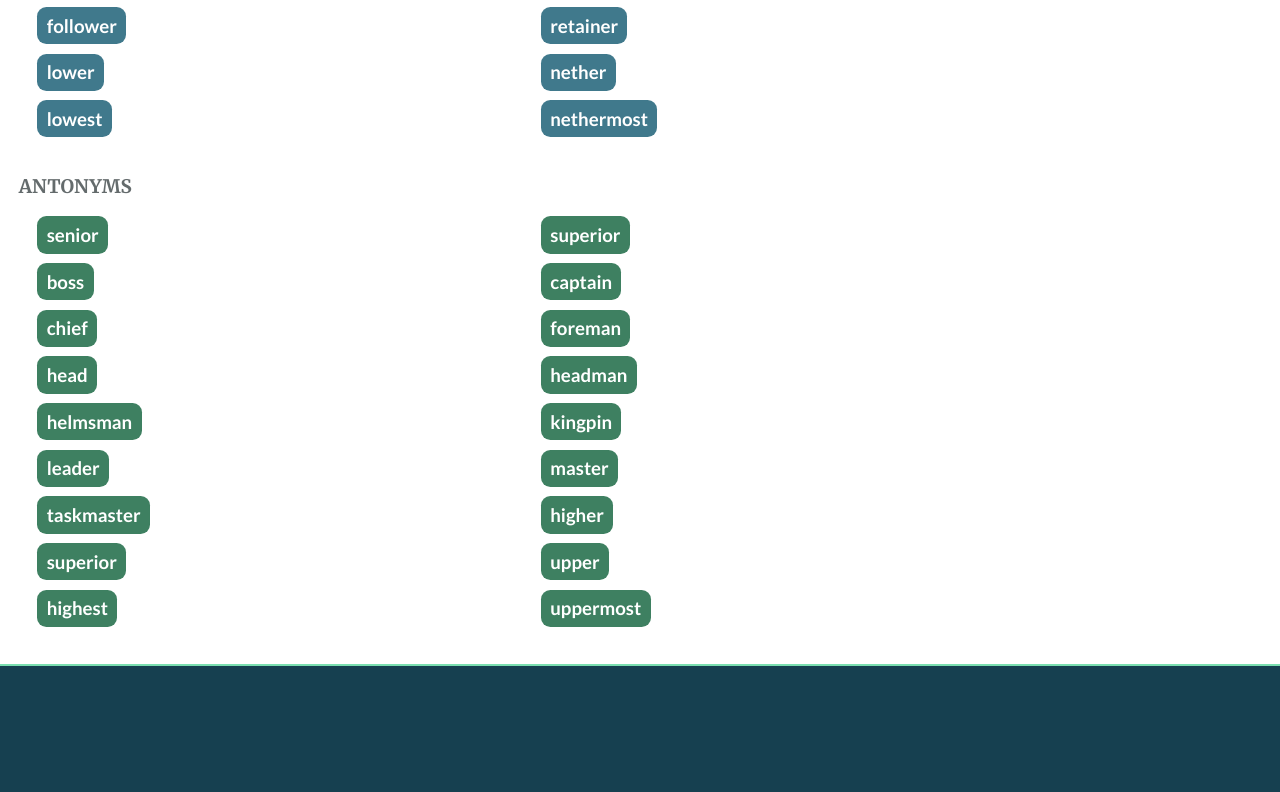
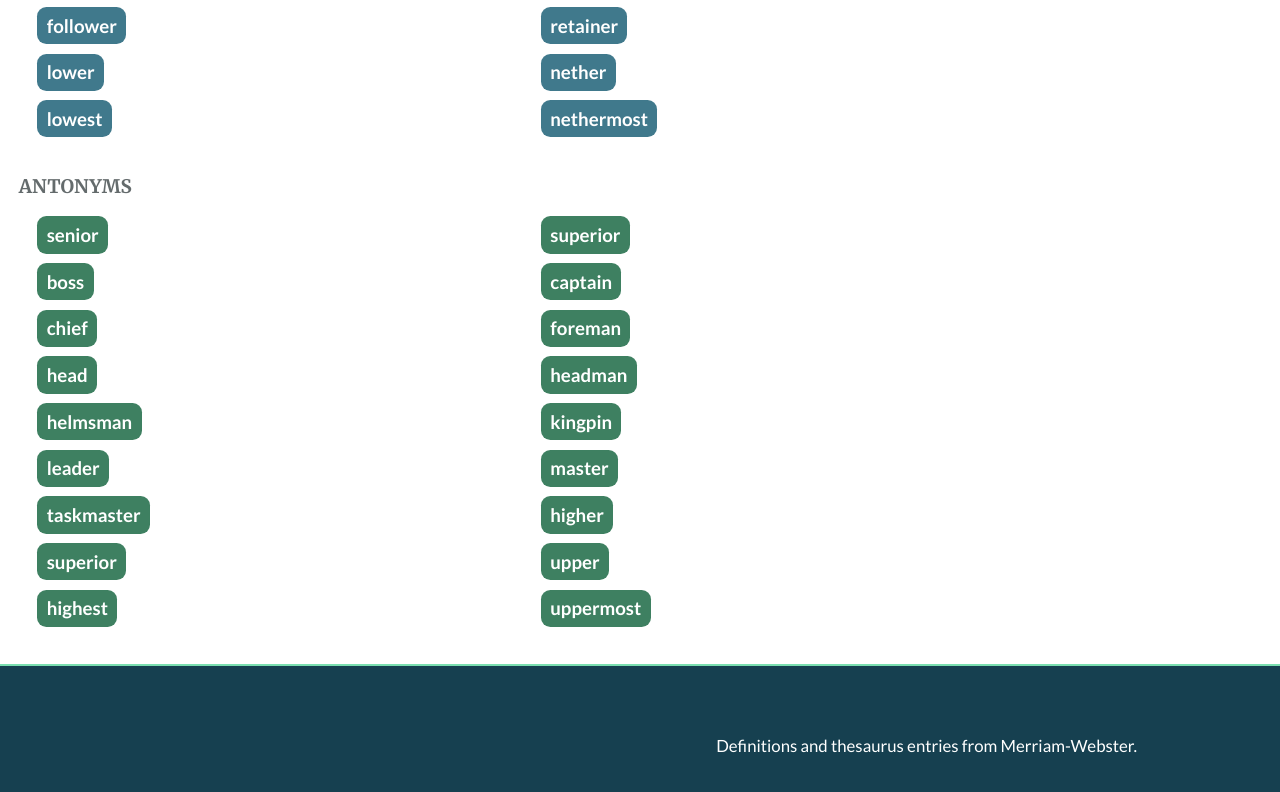
Before and after one commit to christinesn/thesaurus, a React (Create React App) app: page / in a window 1280 px wide. Shown: the part 481-1273 px from the top of the page. Built offline with nearby package versions, Linux system fonts and the light colour scheme.

Commit message:
Add credit to footer

```diff
--- a/src/Footer.css
+++ b/src/Footer.css
@@ -5,3 +5,12 @@ footer {
     background-color: var(--primary-color);
     border-top: 2px solid var(--tertiary-color);
 }
+
+.credit {
+    color: var(--light-text-color);
+    margin-top: 3em;
+    width: 100%;
+    text-align: right;
+    font-size: 0.9em;
+    padding: 0 10%;
+}
--- a/src/Footer.js
+++ b/src/Footer.js
@@ -2,7 +2,11 @@ import './Footer.css';
 
 function Footer () {
     return (
-        <footer />
+        <footer>
+            <div className="credit">
+                Definitions and thesaurus entries from Merriam-Webster.
+            </div>
+        </footer>
     )
 }
 
```
